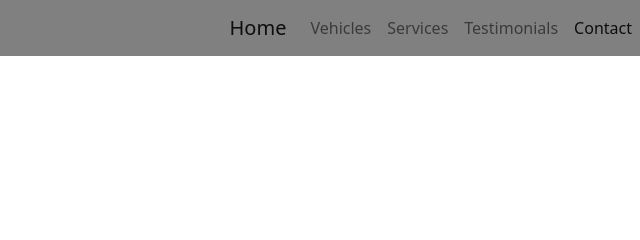
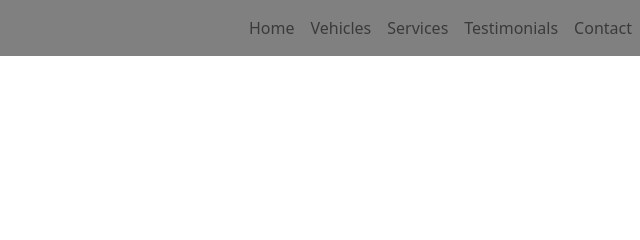
Before and after one commit to Nithin45/GaneshDrivingSchool, a plain HTML site: page index.html in a window 1280 px wide. Shown: the top 240 px of the page, 640-1280 px from the left. Drawn offline with nearby package versions, Linux system fonts and the light colour scheme.

Commit message:
sec commit

```diff
--- a/index.html
+++ b/index.html
@@ -10,19 +10,21 @@
 <body>
     <header id="h-main">
       <div class="row">
-      <div class="col-md-6">
+      <div class="col-md-6 col-9  ">
         <h2>Ganesh Driving School</h2>
       </div>
-        <div  class="col-md-6 ">
+        <div  class="col-md-6 col-3">
           <nav class="navbar navbar-expand-lg navbar-light ">
-            <a class="navbar-brand" href="#">Home</a>
             <button class="navbar-toggler" type="button" data-toggle="collapse" data-target="#navbarNav" aria-controls="navbarNav" aria-expanded="false" aria-label="Toggle navigation">
               <span class="navbar-toggler-icon"></span>
             </button>
             <div class="collapse navbar-collapse" id="navbarNav">
               <ul class="navbar-nav">
                 <li class="nav-item active">
-                  <a class="nav-link" href="#">Vehicles </a>
+                <a class="nav-link " href="#">Home</a>
+                </li>
+                <li class="nav-item active">
+                  <a class="nav-link " href="#">Vehicles </a>
                 </li>
                 <li class="nav-item active">
                   <a class="nav-link " href="#">Services</a>
@@ -31,7 +33,7 @@
                   <a class="nav-link" href="#">Testimonials</a>
                 </li>
                 <li class="nav-item active">
-                  <a class="nav-link active" href="#">Contact</a>
+                  <a class="nav-link " href="#">Contact</a>
                 </li>
               </ul>
             </div>
--- a/style.css
+++ b/style.css
@@ -4,11 +4,14 @@
 
 .navbar{
    float: right;
-   background-color: ;
+
+
 
 
 
 }
+
+
 .main-image{
     display: block;
     margin-left: 22%;
```
